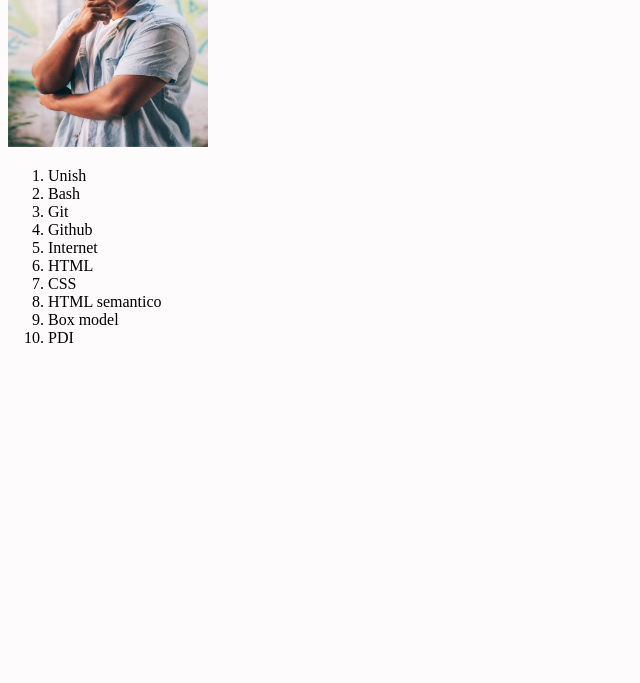
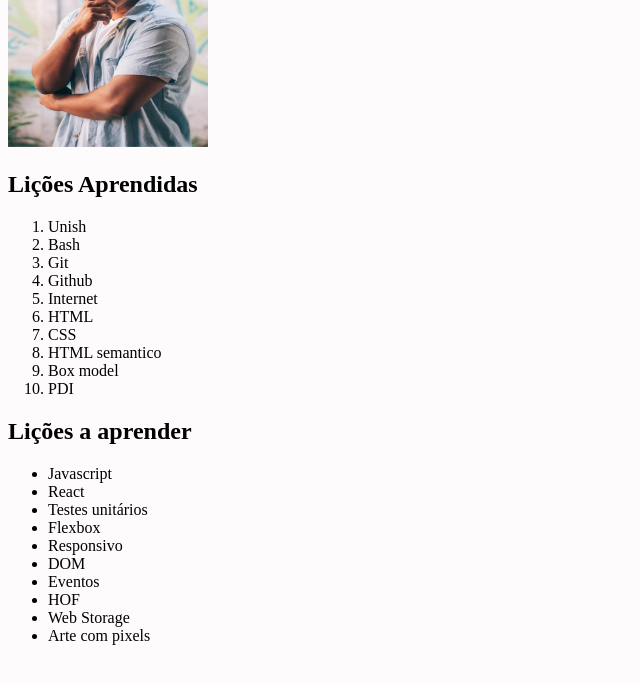
Before and after one commit to JeffDoni/lessons-leanerd, a website: page index.html in a window 1280 px wide. Shown: the part 61-744 px from the top of the page, without its empty margins (0-640 px from the left). Drawn offline with Linux system fonts and the light colour scheme.

Commit message:
Enviando requisito 5

```diff
--- a/index.html
+++ b/index.html
@@ -22,6 +22,7 @@
 
 
 <section>
+    <h2>Lições Aprendidas</h2>
     <ol id="licoes_aprendidas">
         <li>Unish</li>
         <li>Bash</li>
@@ -35,6 +36,21 @@
         <li>PDI</li>
     </ol>
 
+    <h2>Lições a aprender</h2>
+    <ul id="licoes_a_aprender">
+        <li>Javascript</li>
+        <li>React</li>
+        <li>Testes unitários</li>
+        <li>Flexbox</li>
+        <li>Responsivo</li>
+        <li>DOM</li>
+        <li>Eventos</li>
+        <li>HOF</li>
+        <li>Web Storage</li>
+        <li>Arte com pixels</li>
+
+
+    </ul>
 </section>
 
 </article>
```
